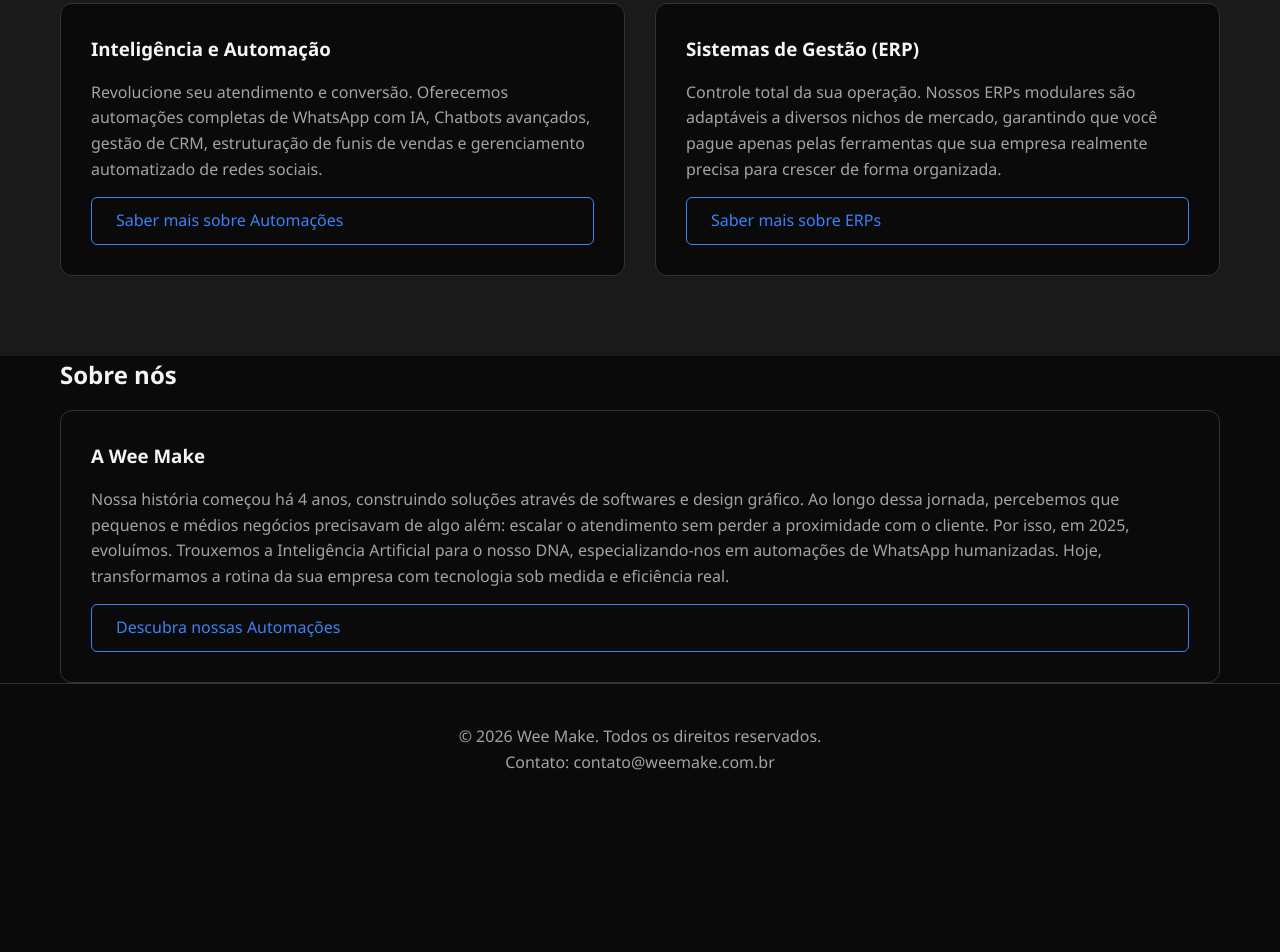
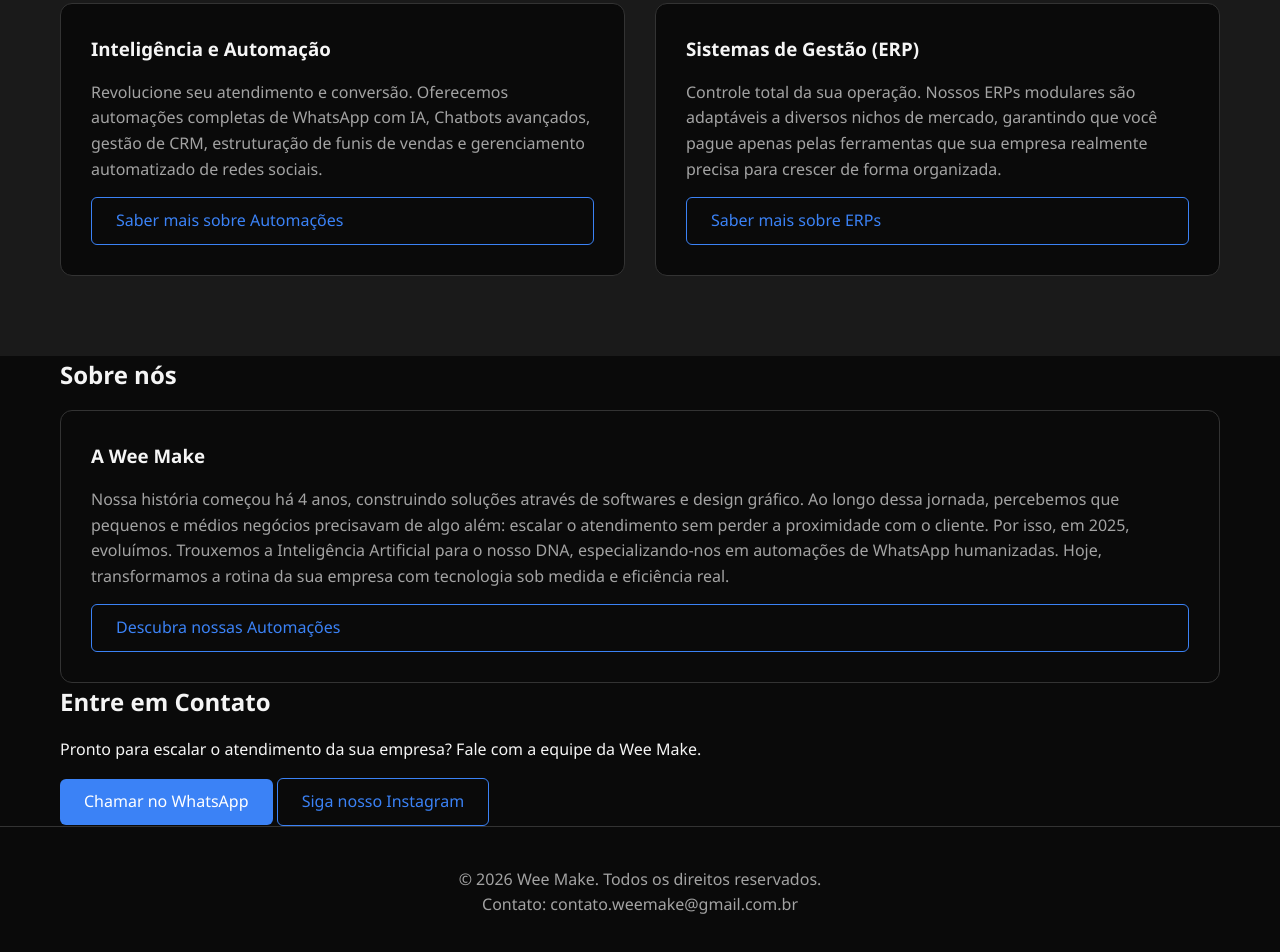
Before and after one commit to Neves-BR/WeeMakeSite, a website: page index.html in a window 1280 px wide. Shown: the part 896-1848 px from the top of the page. Before the commit the page ends 1711 px from the top, so only its background shows below. Drawn offline with Linux system fonts and the light colour scheme; files whose address does not match are found by name.

Commit message:
Add contact section and update email address
Added a contact section with WhatsApp and Instagram links. Updated contact email address.

```diff
--- a/index.html
+++ b/index.html
@@ -80,11 +80,29 @@
         </div>
     </div>
     </section>
+    <section id="contato" class="contato">
+        <div class="container">
+            <h2>Entre em Contato</h2>
+            <p>Pronto para escalar o atendimento da sua empresa? Fale com a equipe da Wee Make.</p>
+
+            <div class="contato-botoes">
+                <!-- Link do WhatsApp: Substitua 55DDD999999999 pelo seu número com código do país (55) e DDD -->
+                <a href="https://wa.me/5515996197477" target="_blank" class="btn btn-primary whatsapp-btn">
+                    Chamar no WhatsApp
+                </a>
+
+                <!-- Link do Instagram: Substitua 'suaconta' pelo @ da Wee Make -->
+                <a href="https://www.instagram.com/weemake.ai/" target="_blank" class="btn btn-secondary instagram-btn">
+                    Siga nosso Instagram
+                </a>
+            </div>
+        </div>
+    </section>
     <!-- Rodapé -->
     <footer id="contato" class="footer">
         <div class="container">
             <p>&copy; 2026 Wee Make. Todos os direitos reservados.</p>
-            <p>Contato: contato@weemake.com.br</p>
+            <p>Contato: contato.weemake@gmail.com.br</p>
         </div>
     </footer>
 
```
